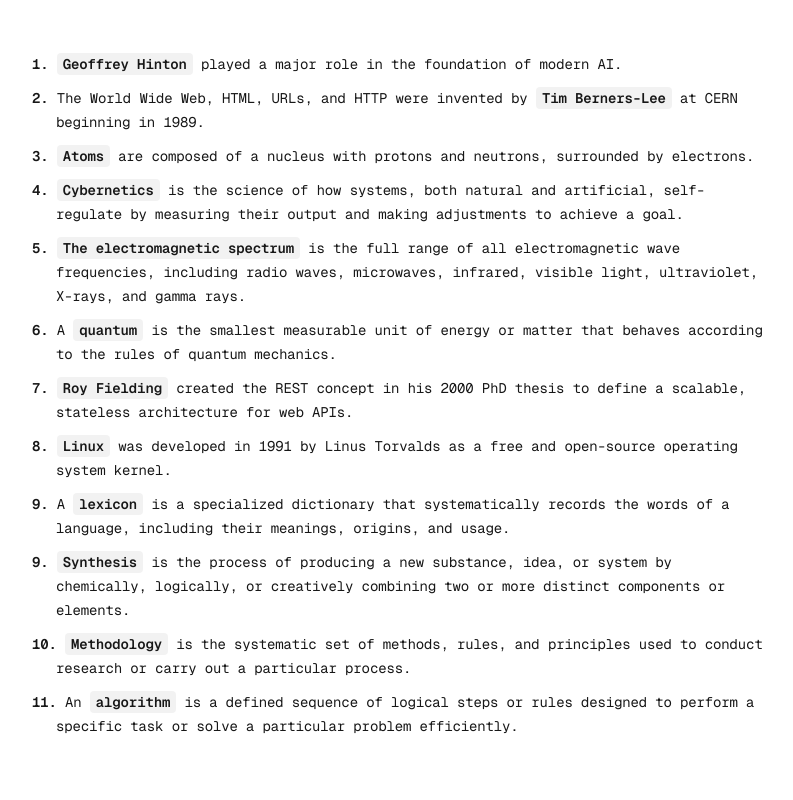
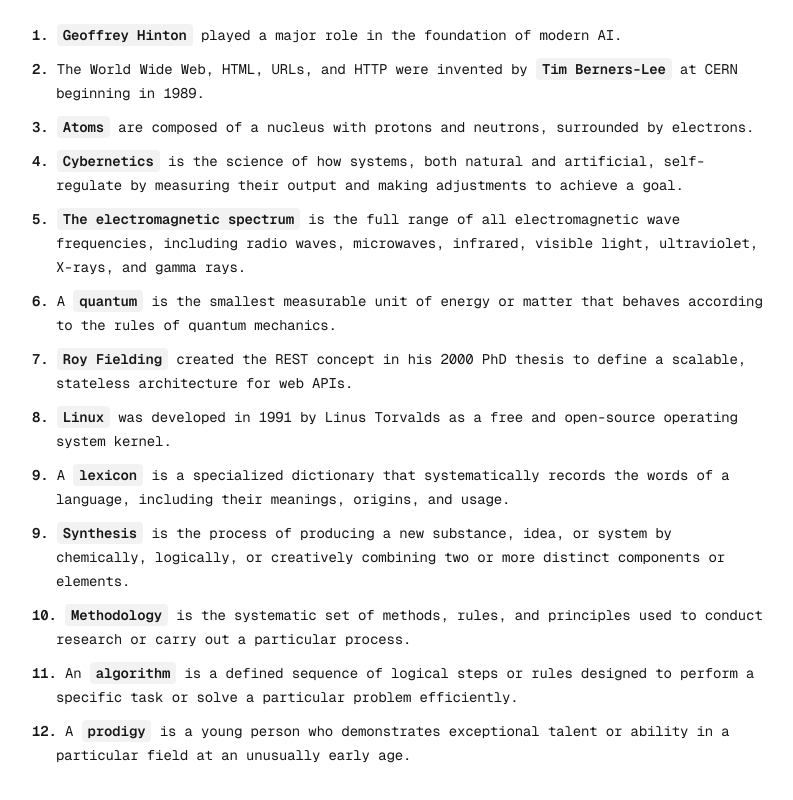
Before and after one commit to BrahimBoussada/mind-log, a Next.js app: page / in a window 1280 px wide. Shown: the whole page, without its empty margins (240-1033 px from the left). Built offline with nearby package versions, Linux system fonts and the light colour scheme.

Commit message:
log: 2025-07-08

```diff
--- a/src/app/page.tsx
+++ b/src/app/page.tsx
@@ -80,6 +80,12 @@ export default function Home() {
           rules designed to perform a specific task or solve a particular
           problem efficiently.
         </Note>
+
+        <Note>
+          <N>12. </N>A <Key>prodigy</Key> is a young person who demonstrates
+          exceptional talent or ability in a particular field at an unusually
+          early age.
+        </Note>
       </NoteWrapper>
     </Container>
   );
```
